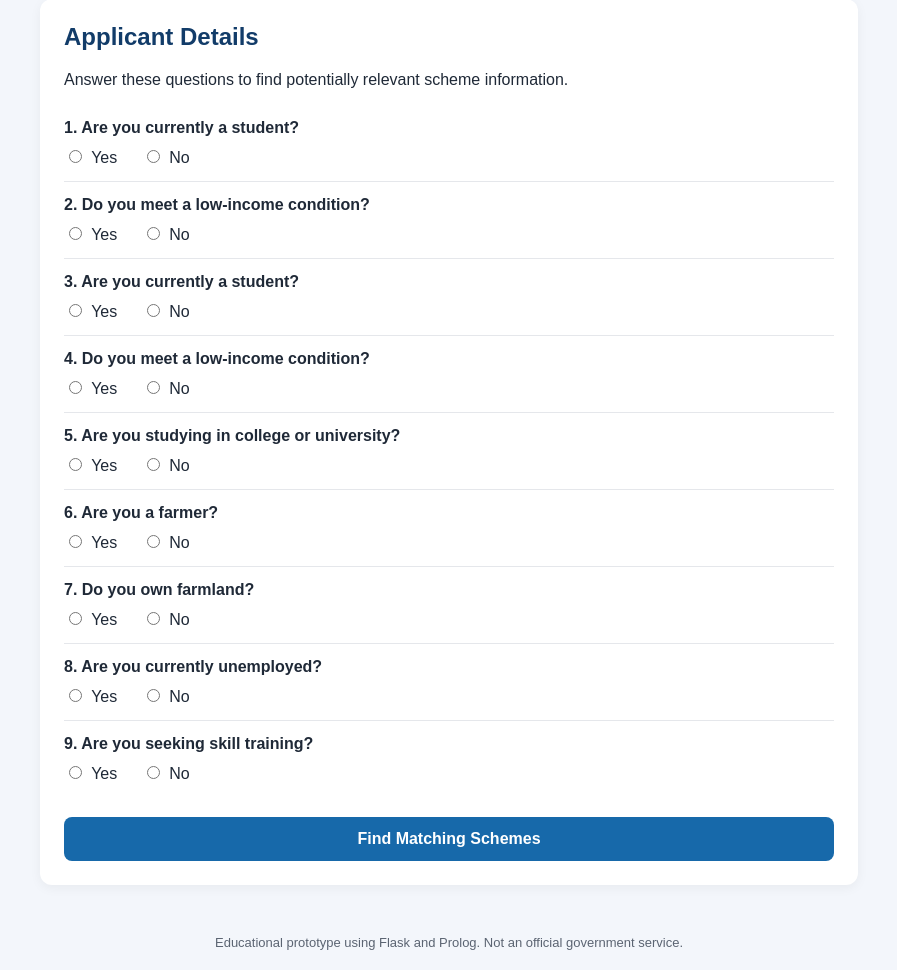
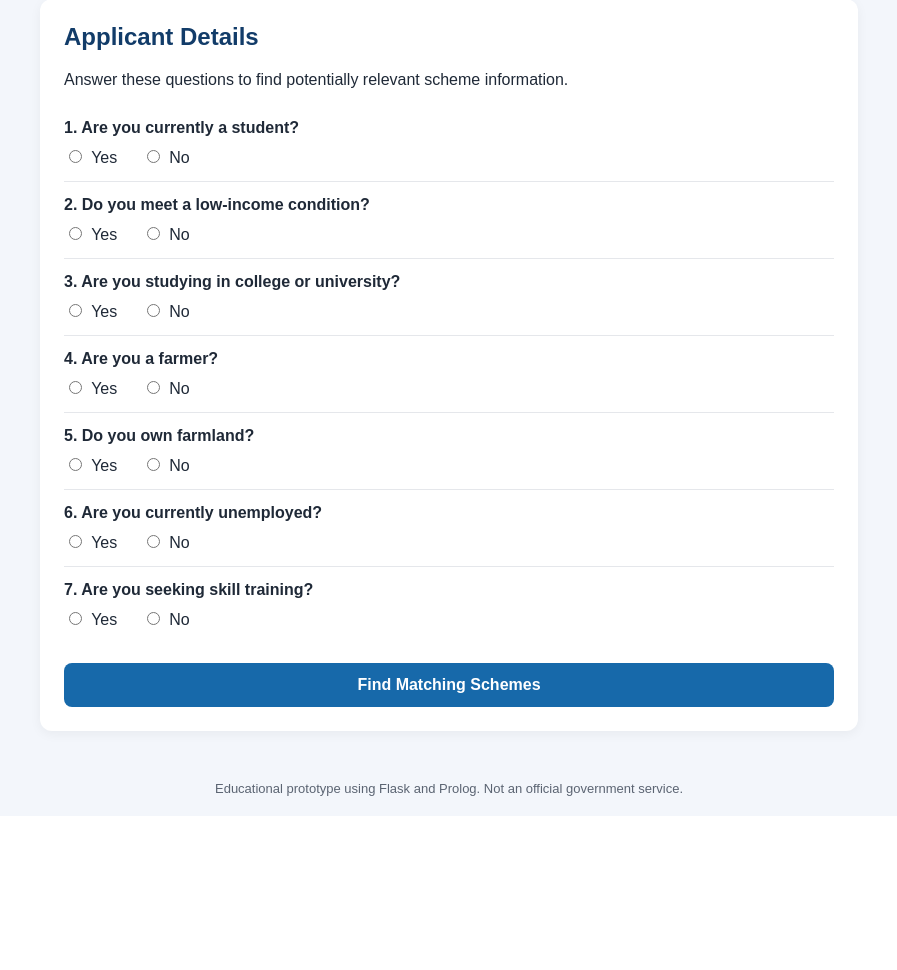
Before and after one commit to PainiDeviSravani/Government-Scheme-Advisor, a Flask app: page / in a window 1280 px wide. Shown: the part 156-1126 px from the top of the page, without its empty margins (191-1088 px from the left). After the commit the page ends 952 px from the top, so only its background shows below. Run offline with Flask 3, Linux system fonts and the light colour scheme.

Commit message:
Update index.html

```diff
--- a/templates/index.html
+++ b/templates/index.html
@@ -134,9 +134,8 @@
         <p>Answer these questions to find potentially relevant scheme information.</p>
 
         <form method="POST" action="/">
+
 {% set questions = [
-                ('student', 'Are you currently a student?'),
-                ('low_income', 'Do you meet a low-income condition?'),
     ('student', 'Are you currently a student?'),
     ('low_income', 'Do you meet a low-income condition?'),
     ('college_student', 'Are you studying in college or university?'),
@@ -145,6 +144,7 @@
     ('unemployed', 'Are you currently unemployed?'),
     ('seeking_skill_training', 'Are you seeking skill training?')
 ] %}
+
 
             {% for field, question in questions %}
             <div class="question">
```
Lines whose indentation alone changed are shown as unchanged.
